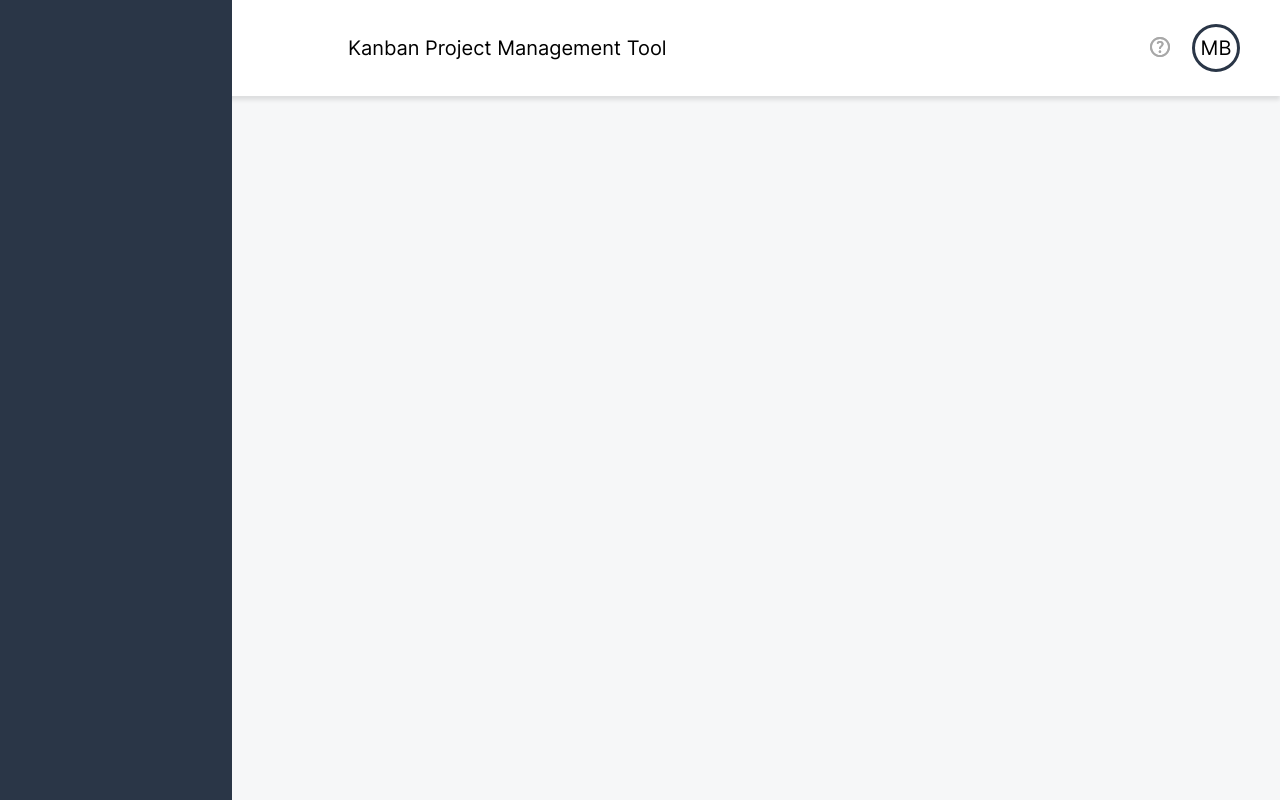
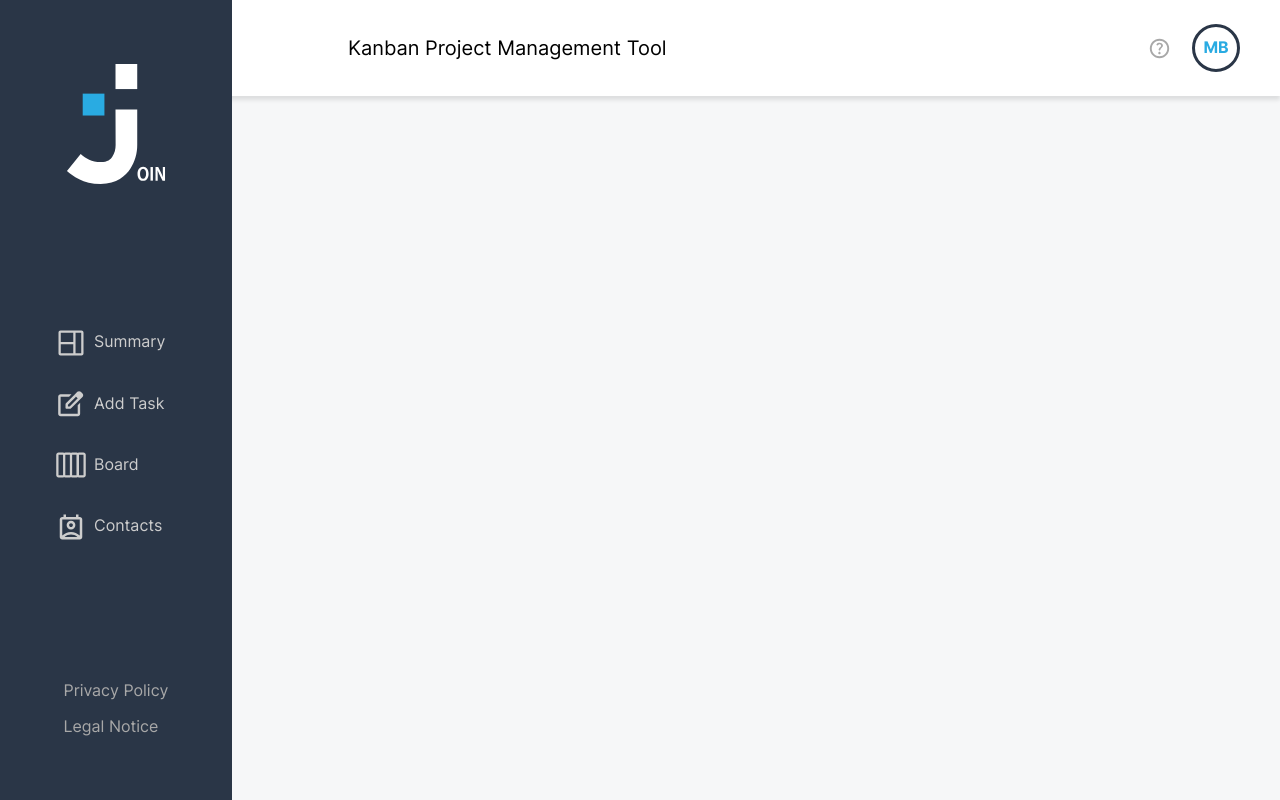
Before and after one commit to CodeRacon/join, a plain HTML site: page index.html in a window 1280 px wide. Drawn offline with Linux system fonts and the light colour scheme.

Commit message:
added whole side-menu and hover-effects

```diff
--- a/assets/templates/desktop_frame.html
+++ b/assets/templates/desktop_frame.html
@@ -2,14 +2,40 @@
   <div class="top-bar">
     <p>Kanban Project Management Tool</p>
     <div class="corner-icons">
-      <div class="help">
-        <img src="assets/img/icons/general/gray/q_mark.svg" alt="help-menue" />
-      </div>
+      <a href="help.html">
+        <div class="help"></div>
+      </a>
       <div class="user-profile">
-        <p class="initials">MB</p>
+        <!-- add onclick-function 'toggleQuickMenue()'!  -->
+        <p id="user-initials">MB</p>
       </div>
     </div>
   </div>
 </header>
-
-<aside></aside>
+<aside>
+  <div class="logo" id="logo">
+    <img src="assets/img/logo/logo-white.svg" alt="join logo" />
+  </div>
+  <nav>
+    <div class="nav-summary" id="nav-summary">
+      <div class="summary-icon"></div>
+      <p>Summary</p>
+    </div>
+    <div class="nav-add-task" id="nav-add-task">
+      <div class="add-task-icon"></div>
+      <p>Add Task</p>
+    </div>
+    <div class="nav-board" id="nav-board">
+      <div class="board-icon"></div>
+      <p>Board</p>
+    </div>
+    <div class="nav-contacts" id="nav-contacts">
+      <div class="contacts-icon"></div>
+      <p>Contacts</p>
+    </div>
+  </nav>
+  <div class="pp-ln">
+    <a href="privacy_policy.html">Privacy Policy</a>
+    <a href="legal_notice.html">Legal Notice</a>
+  </div>
+</aside>
```
